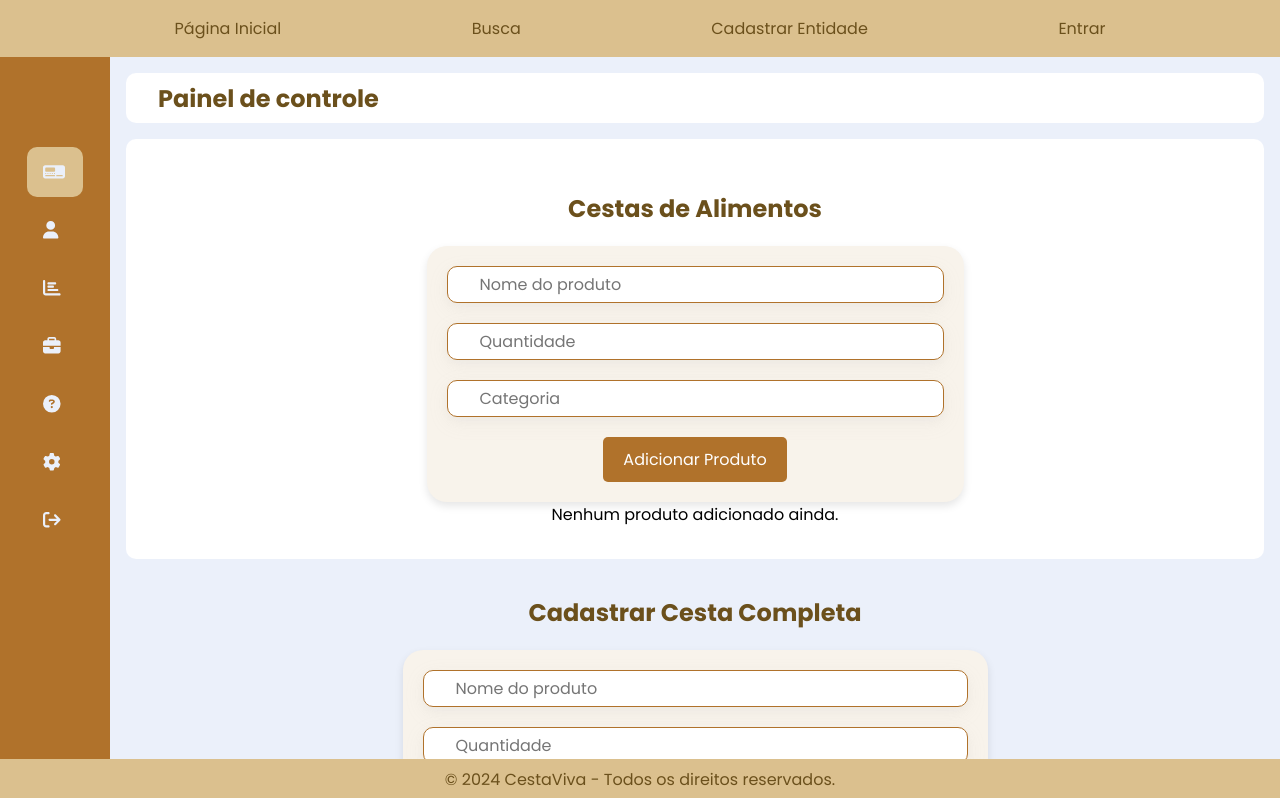
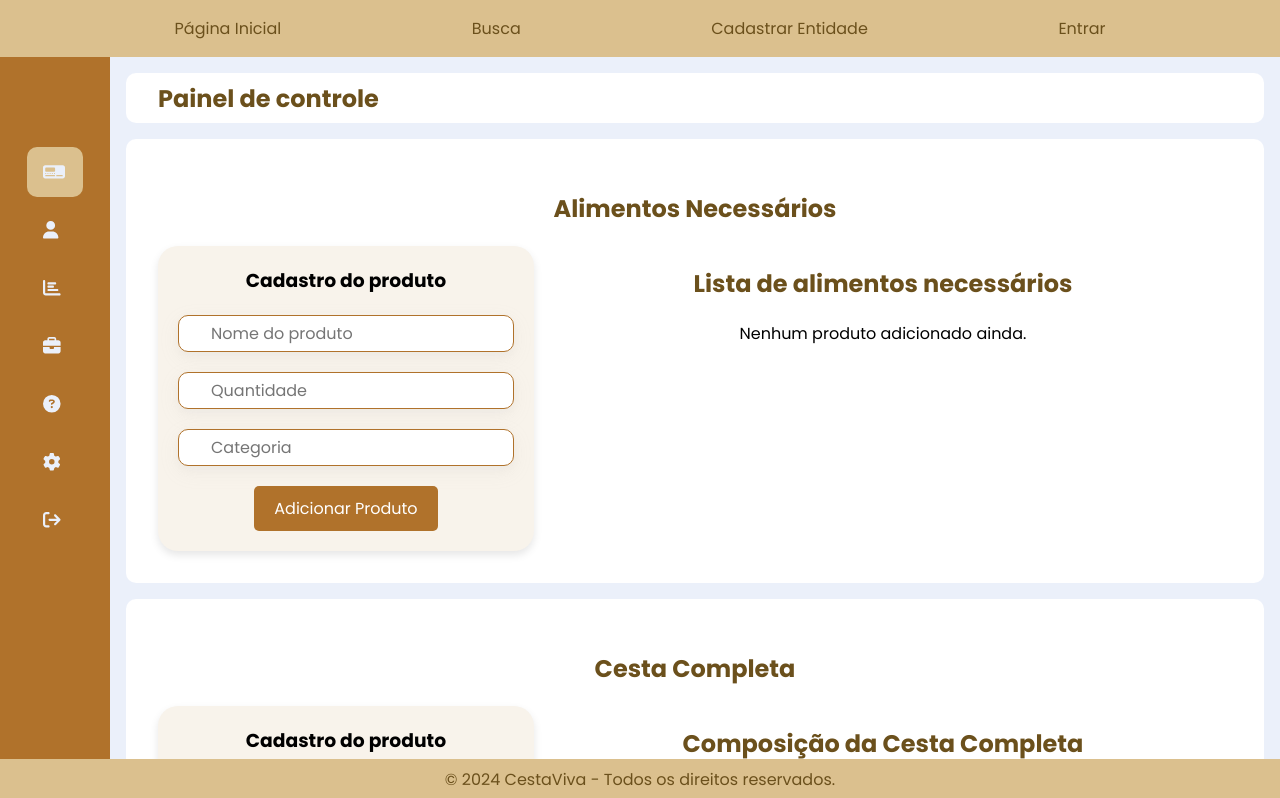
Before and after one commit to Amicuchi/CestaViva, a React (Vite) app: page /dashboard/cestas in a window 1280 px wide. Shown: the top 798 px of the page. Built offline with nearby package versions, Linux system fonts and the light colour scheme.

Commit message:
Atualização no Layout da Cesta no Dashboard

```diff
--- a/src/components/dashboardComponents/Cestas.jsx
+++ b/src/components/dashboardComponents/Cestas.jsx
@@ -91,9 +91,11 @@ export default function Cestas() {
         <>
             <div className="card--container">
                 {/* Seção de cadastro de produtos */}
+                <h2>Alimentos Necessários</h2>
+                <div className="cestas-flex">
                     <div className="cestas--cadastroProduto">
-                    <h2>Cestas de Alimentos</h2>
                         <form className="form-container" onSubmit={adicionarProduto}>
+                            <h3>Cadastro do produto</h3>
                             <input
                                 type="text"
                                 name="nome"
@@ -117,10 +119,12 @@ export default function Cestas() {
                             />
                             <button type="submit">Adicionar Produto</button>
                         </form>
+
                     </div>
 
+                    <div className="lista-produtos">
                         {/* Seção de lista de produtos cadastrados */}
-                <div className="lista-produtos">
+                        <h2>Lista de alimentos necessários</h2>
                         {produtos.length === 0 ? (
                             <p>Nenhum produto adicionado ainda.</p>
                         ) : (
@@ -172,11 +176,15 @@ export default function Cestas() {
                         )}
                     </div>
                 </div>
+            </div>
 
             {/* Seção de cadastro de itens para a cesta completa */}
-            <div>
-                <h2>Cadastrar Cesta Completa</h2>
+            <div className="card--container lastOne">
+                <h2>Cesta Completa</h2>
+                <div className="cestas-flex">
+                    <div className="cestas--cadastroProduto">
                         <form className="form-container" onSubmit={adicionarItemCesta}>
+                            <h3>Cadastro do produto</h3>
                             <input
                                 type="text"
                                 name="nome"
@@ -203,7 +211,7 @@ export default function Cestas() {
                     </div>
 
                     {/* Seção de lista de itens da cesta completa */}
-            <div>
+                    <div className="lista-produtos">
                         <h2>Composição da Cesta Completa</h2>
                         {cestaCompleta.length === 0 ? (
                             <p>Nenhum item na cesta completa ainda.</p>
@@ -233,6 +241,8 @@ export default function Cestas() {
                             </table>
                         )}
                     </div>
+                </div>
+            </div>
         </>
     );
 }
--- a/src/styles/Dashboard.css
+++ b/src/styles/Dashboard.css
@@ -321,3 +321,23 @@ tfoot td {
 .dashboard--FAQ-card:hover {
     transform: translateY(-5px);
 }
+
+
+/* Dashboard Cestas */
+
+.cestas-flex{
+    display: flex;
+    justify-content: center;
+}
+
+.cestas--cadastroProduto{
+    width: 35%;
+}
+
+.form-container{
+    width: 100%;
+}
+
+.lista-produtos{
+    width: 65%;
+}
```
Lines whose indentation alone changed are shown as unchanged.
